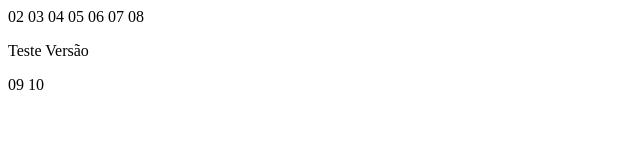
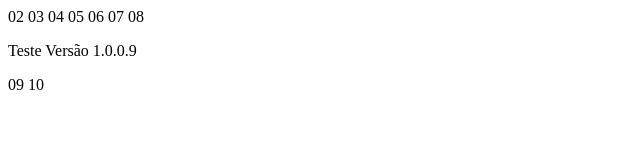
Before and after one commit to igorcsilva85/appversion, a plain HTML site: page index.html in a window 1280 px wide. Shown: the full height of the page, 0-640 px from the left. Drawn offline with Linux system fonts and the light colour scheme.

Commit message:
Update index.html

```diff
--- a/index.html
+++ b/index.html
@@ -5,6 +5,6 @@
 05     <title>Document</title>
 06 </head>
 07 <body>
-  08     <p>Teste Versão</p>
+  08     <p>Teste Versão 1.0.0.9</p>
 09 </body>
 10 </html>
```
